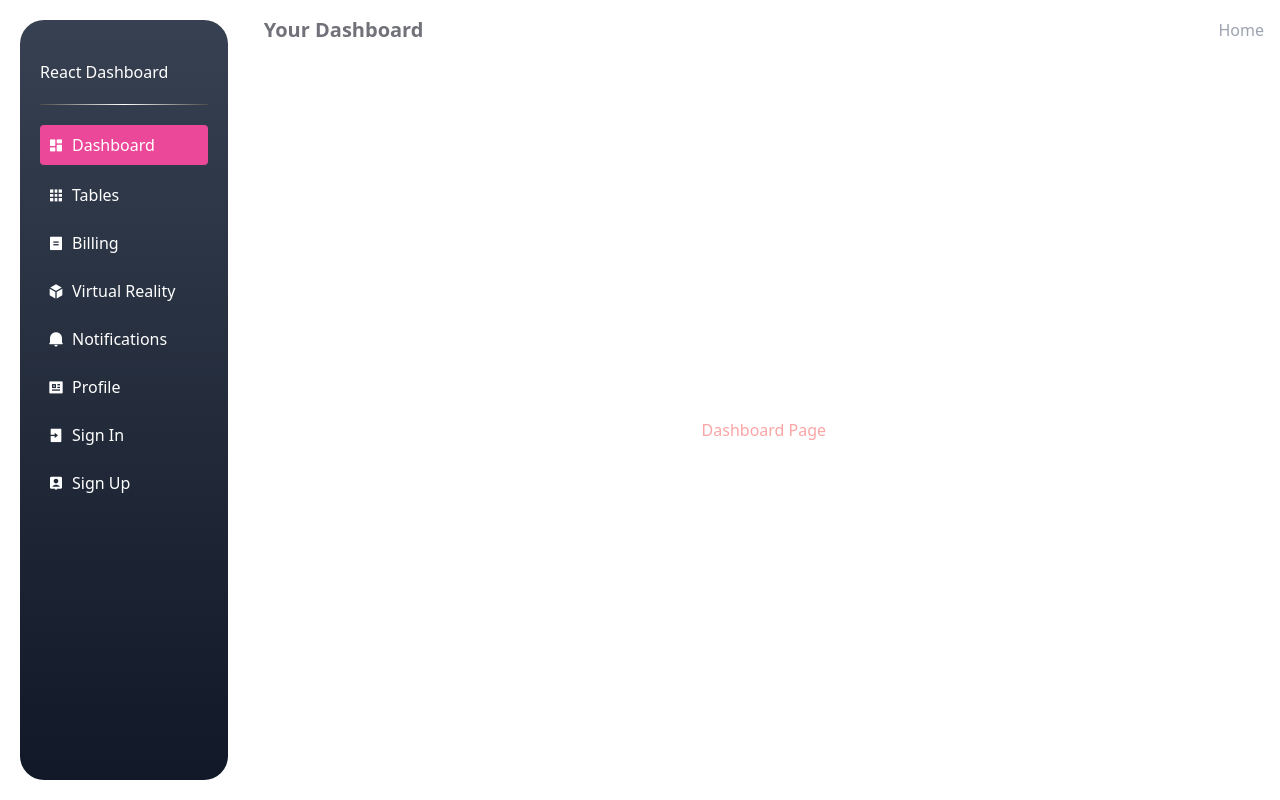
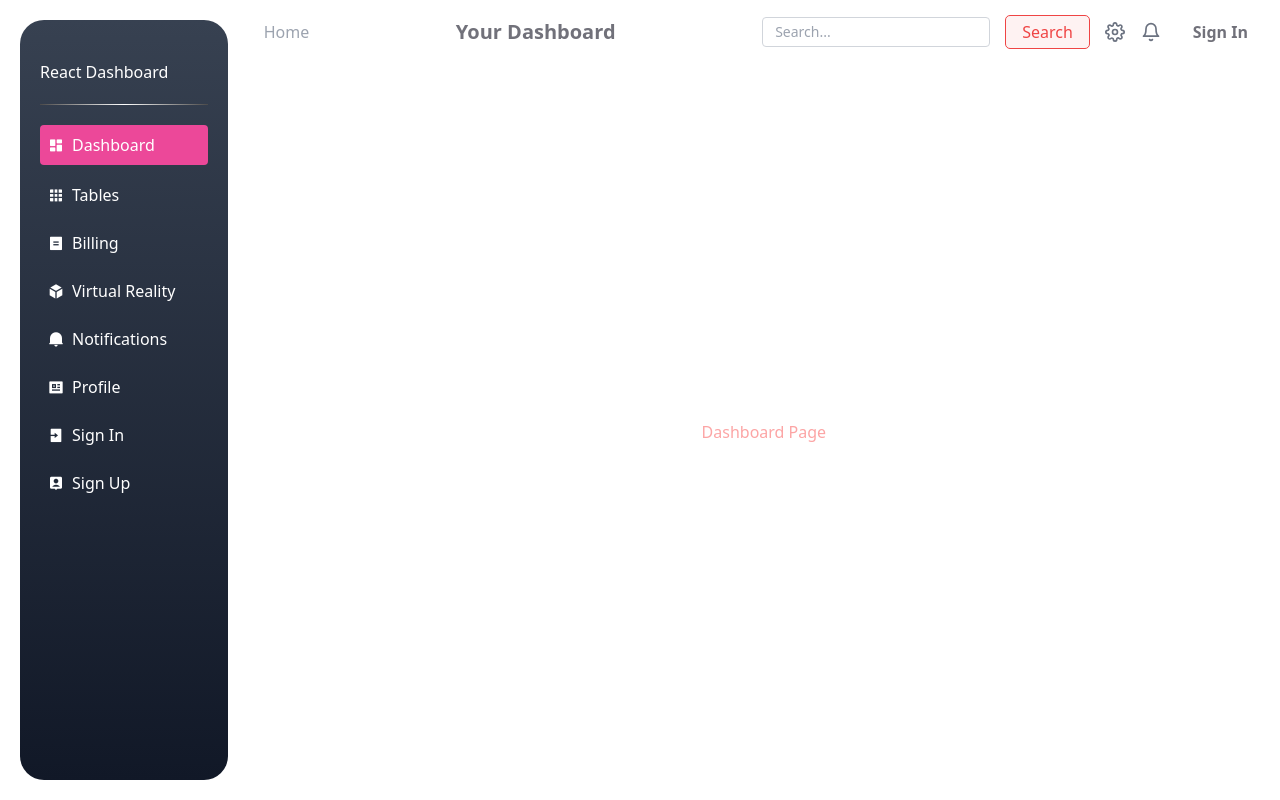
Before and after one commit to KingsLandingCS/react-dashboard, a React (Vite) app: page / in a window 1280 px wide. Built offline with nearby package versions, Linux system fonts and the light colour scheme.

Commit message:
learning

```diff
--- a/package.json
+++ b/package.json
@@ -13,6 +13,7 @@
     "react": "^18.3.1",
     "react-breadcrumbs-dynamic": "^1.2.1",
     "react-dom": "^18.3.1",
+    "react-icons": "^5.3.0",
     "react-router-dom": "^6.26.2",
     "remixicon": "^4.3.0"
   },
--- a/src/App.jsx
+++ b/src/App.jsx
@@ -19,12 +19,12 @@ function App() {
       <div className="app flex h-screen">
 
         {/* sidebar */}
-        <div className="sidebar-overlay p-5 w-1/6 m-5 rounded-3xl bg-gradient-to-t from-gray-900 to-gray-700">
+        <div className="sidebar-overlay p-5 w-1/6  m-5 rounded-3xl bg-gradient-to-t from-gray-900 to-gray-700 hidden xl:block">
           <Sidebar />
         </div>
 
         {/* main content area */}
-        <div className="main-content flex flex-col w-5/6 text-red-300">
+        <div className="main-content flex flex-col w-full xl:w-5/6 text-red-300">
 
           {/* Header component */}
           <Header />
--- a/src/components/Header.jsx
+++ b/src/components/Header.jsx
@@ -1,5 +1,6 @@
 // src/components/Header.jsx
 import { Link, useLocation } from 'react-router-dom';
+import { FiSettings, FiBell } from 'react-icons/fi'; // React icons for settings and bell
 
 const Header = () => {
     const location = useLocation();
@@ -8,7 +9,8 @@ const Header = () => {
     return (
         <header className="header bg-white text-zinc-500 p-4">
             <div className="flex items-center justify-between">
-                <h1 className="text-xl font-bold">Your Dashboard</h1>
+                {/* Breadcrumbs Section */}
+                <div className="flex items-center space-x-4">
                     <nav aria-label="Breadcrumb">
                         <ol className="flex space-x-2">
                             <li>
@@ -35,6 +37,36 @@ const Header = () => {
                         </ol>
                     </nav>
                 </div>
+
+                {/* Title Section */}
+                <h1 className="text-xl font-bold">Your Dashboard</h1>
+
+                {/* Action Items Section */}
+                <div className="flex items-center space-x-4">
+                    {/* Search Input */}
+                    <input
+                        type="text"
+                        placeholder="Search..."
+                        className="border border-gray-300 rounded px-3 py-1 text-sm focus:outline-none focus:border-gray-400"
+                    />
+
+                    <button className="bg-red-50 text-red-500 px-4 py-1 rounded outline outline-1 outline-red-500 hover:bg-red-500 hover:text-white">
+                        Search
+                    </button>
+
+
+                    {/* Icons and Buttons */}
+                    <Link to="/settings">
+                        <FiSettings className="text-xl text-gray-500 hover:text-gray-600" />
+                    </Link>
+                    <Link to="/notifications">
+                        <FiBell className="text-xl text-gray-500 hover:text-gray-600" />
+                    </Link>
+                    <Link to="/signin" className=" text-zinc-500 px-4 py-1 rounded font-semibold">
+                        Sign In
+                    </Link>
+                </div>
+            </div>
         </header>
     );
 };
```
Also changed, not shown: 1 other file (tests, documents, lock files or other folders). Lines whose indentation alone changed are shown as unchanged.
